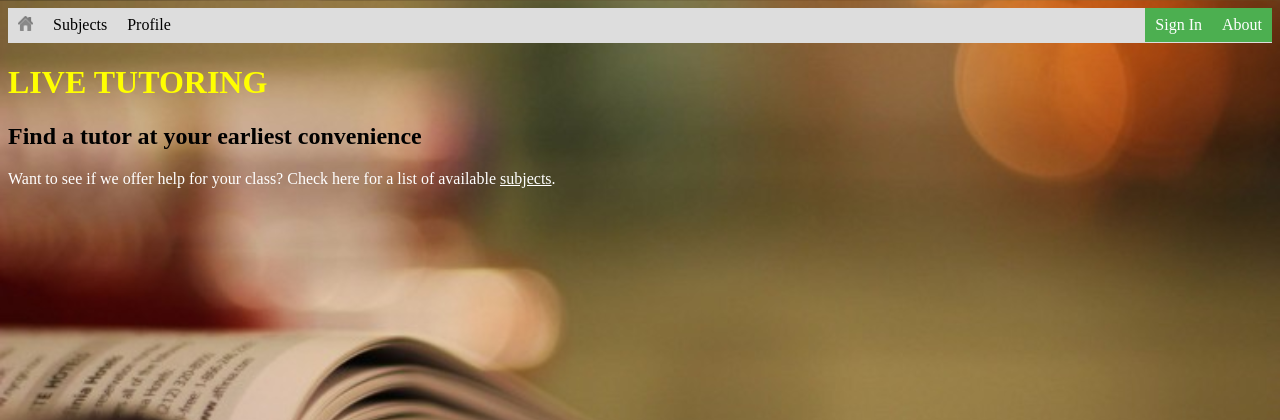
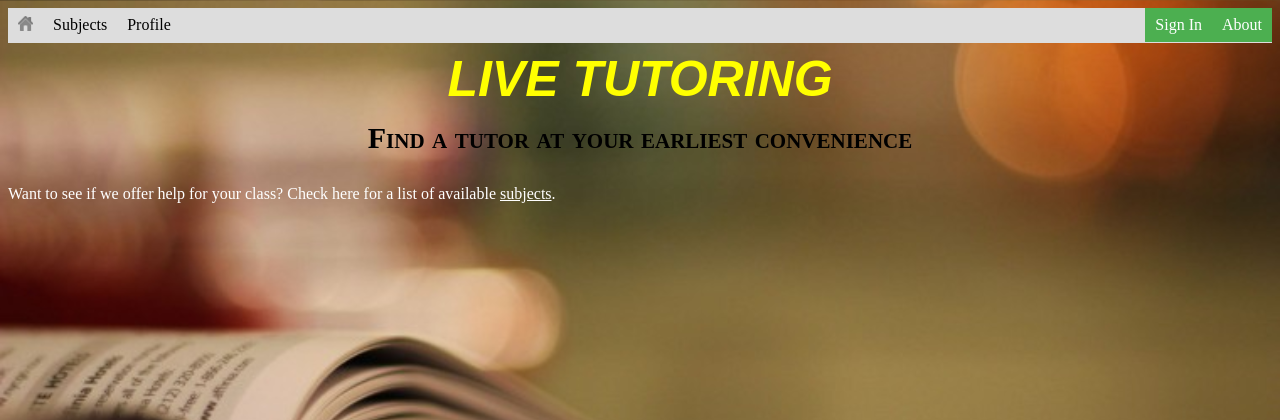
Before and after one commit to yapa5475/software_project, a PHP site: page /homepage.html in a window 1280 px wide. Shown: the top 420 px of the page. Run offline with PHP 8.4, Linux system fonts and the light colour scheme.

Commit message:
added homepage.css

```diff
--- a/software/homepage.css
+++ b/software/homepage.css
@@ -11,6 +11,64 @@ h1 {
 h2 {
 	color: black;
 }
+
+h1 {
+     font-size: 50px;
+}
+
+h2 {
+     font-size: 30px;
+}
+
+h1 {
+       font-family: "monotype corsiva", arial, serif;
+}
+
+h2 {
+     font-family: "times new roman", serif;
+}
+
+h1 {
+     font-style: italic;
+}
+
+h2 {
+     font-style: normal;
+}
+
+h1 {
+     font-weight: bold;
+}
+
+h2 {
+     font-weight: light;
+}
+
+h2 {
+ font-variant: small-caps;
+}
+
+h1 {
+     text-align: center;
+}
+
+h2 {
+     text-align: center;
+}
+
+h1 {
+     line-height: 0.1;
+}
+
+h2 {
+     line-height: 1.5;
+}
+
+
+
+
+
+
 
 ul {
 	list-style-type: none;
```
